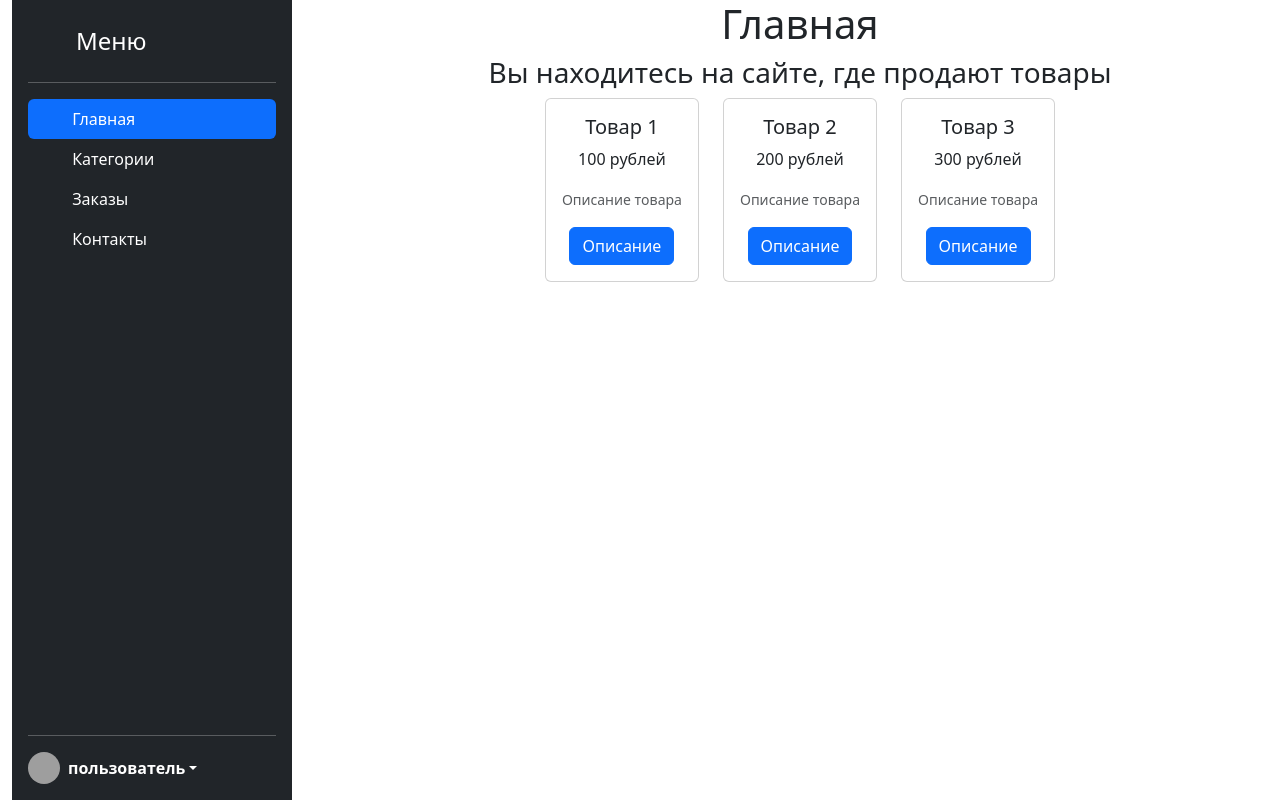
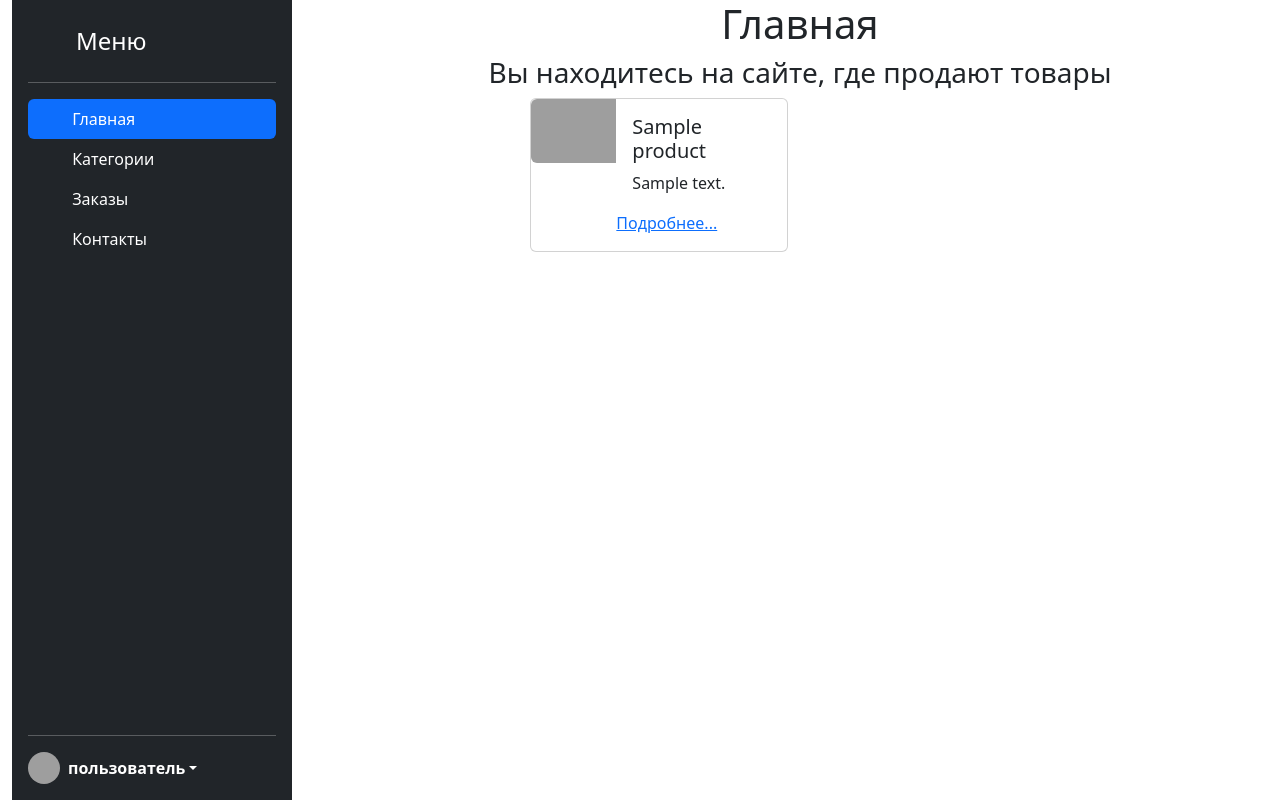
Before and after one commit to SandiNavoiy/Django_shop, a Django app: page / in a window 1280 px wide. Run offline with Django 4.2, Linux system fonts and the light colour scheme; tables that the repository leaves empty hold one stand-in row (values such as "Sample post"); parts of the project's set-up code (start-up, migrations or seed data) failed here and were passed over; some libraries are stand-ins or nearby versions; grey boxes are pictures that could not be loaded.

Commit message:
2 задание+

```diff
--- a/catalog/templates/catalog/index.html
+++ b/catalog/templates/catalog/index.html
@@ -8,37 +8,32 @@
             <h3 class="text-center">Вы находитесь на сайте, где продают товары</h3>
 
             <div class="row">
-                    <div class="col">
-                        <div class="card">
-                            <div class="card-body text-center">
-                                <h5 class="card-title">Товар 1</h5>
-                                <p class="card-text">100 рублей</p>
-                                <p class="card-text"><small class="text-body-secondary">Описание товара</small></p>
-                                <a href="/products/121/" class="btn btn-primary">Описание</a>
+                {% for product in products %}
+                    <div class="col-xxl-4 col-xl-6 col-lg-6 col-md-6 col-sm-12">
+                        <div class="card mb-3" style="max-width: 540px;">
+                            <div class="row g-0">
+                                <div class="col img">
+                                    <img src="/static/images/test-img.png" class="img-fluid rounded-start" alt="...">
                                 </div>
+                                <div class="col-md-8">
+                                    <div class="card-body">
+                                        <h5 class="card-title">{{ product.product_name }}</h5>
+                                        <p class="card-text">{{ product.description_product | slice:100 }} </p>
+
                                     </div>
-                    </div>
-                    <div class="col">
-                        <div class="card">
-                            <div class="card-body text-center">
-                                <h5 class="card-title">Товар 2</h5>
-                                <p class="card-text">200 рублей</p>
-                                <p class="card-text"><small class="text-body-secondary">Описание товара</small></p>
-                                <a href="/products/122/" class="btn btn-primary">Описание</a>
-                            </div>
-                        </div>
-                    </div>
-                    <div class="col">
-                        <div class="card">
-                            <div class="card-body text-center">
-                                <h5 class="card-title">Товар 3</h5>
-                                <p class="card-text">300 рублей</p>
-                                <p class="card-text"><small class="text-body-secondary">Описание товара</small></p>
-                                <a href="/products/123/" class="btn btn-primary">Описание</a>
+                                    <div class="button">
+
+                                        <a class="detail" type="submit" href="/products/{{ product.pk }}/"><p>
+                                            Подробнее...</p></a>
+
 
                                     </div>
                                 </div>
                             </div>
+                        </div>
+                    </div>
+                {% endfor %}
+
             </div>
 
         </div>
@@ -46,6 +41,3 @@
 
 
 {% endblock %}
-
-
-<
```
Lines whose indentation alone changed are shown as unchanged.
